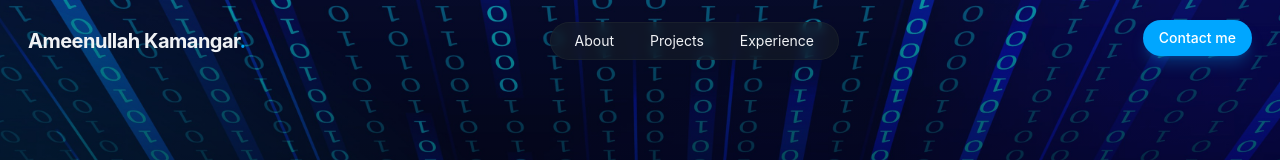
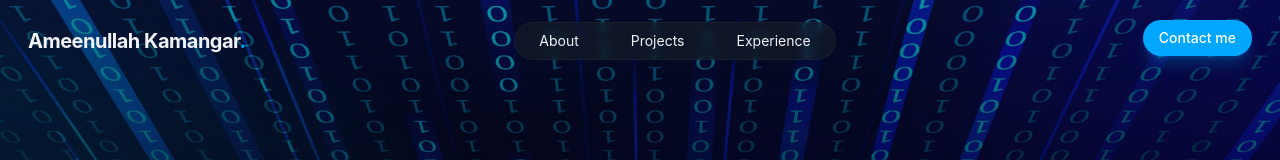
Before and after one commit to GitMeemo/Portfolio, a React (Vite) app: page / in a window 1280 px wide. Shown: the top 160 px of the page. Built offline with nearby package versions, Linux system fonts and the light colour scheme.

Commit message:
NavBar correction + Contact Heading correction

```diff
--- a/src/Layouts/Navbar/Navbar.jsx
+++ b/src/Layouts/Navbar/Navbar.jsx
@@ -30,8 +30,8 @@ const Navbar = () => {
                 </a>
 
                 {/* Desktop Nav */}
-                <div className="hidden md:flex items-center gap-1">
-                    <div className="glass rounded-full px-2 flex items-center gap-1">
+                <div className="hidden md:flex items-center gap-5">
+                    <div className="glass rounded-full px-2 flex items-center gap-5 -mx-45">
                         {navLinks.map((link, index) => (
                             <a href={link.href} key={index} className="px-4 py-2 text-sm text-primary-foregroundforeground hover:text-primary rounded-full hover:bg-background">
                                 {link.label}</a>))}
--- a/src/Sections/Contact/Contact.jsx
+++ b/src/Sections/Contact/Contact.jsx
@@ -91,9 +91,9 @@ const Contact = () => {
                         Get In Touch
                     </span>
 
-                    <h2 className="text-4xl md:text-5xl font-bold mt-4 mb-6 animate-fade-in animation-delay-100 text-secondary-foreground">
+                    <h2 className="text-4xl md:text-5xl font-bold mt-4 mb-6 animate-fade-in animation-delay-100 text-white">
                         Let's build{" "}
-                        <span className="font-serif italic font-normal text-white">
+                        <span className="font-serif italic font-normal text-primary glow-text">
                             something great.
                         </span>
                     </h2>
```
